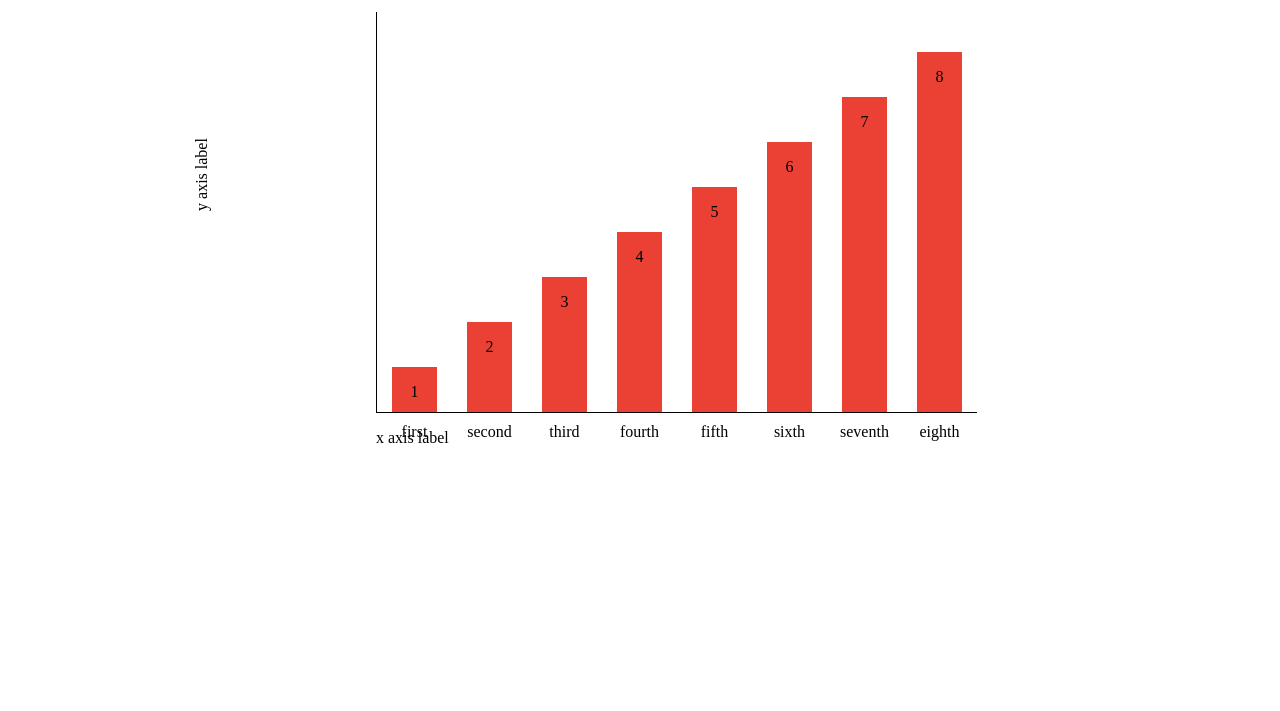
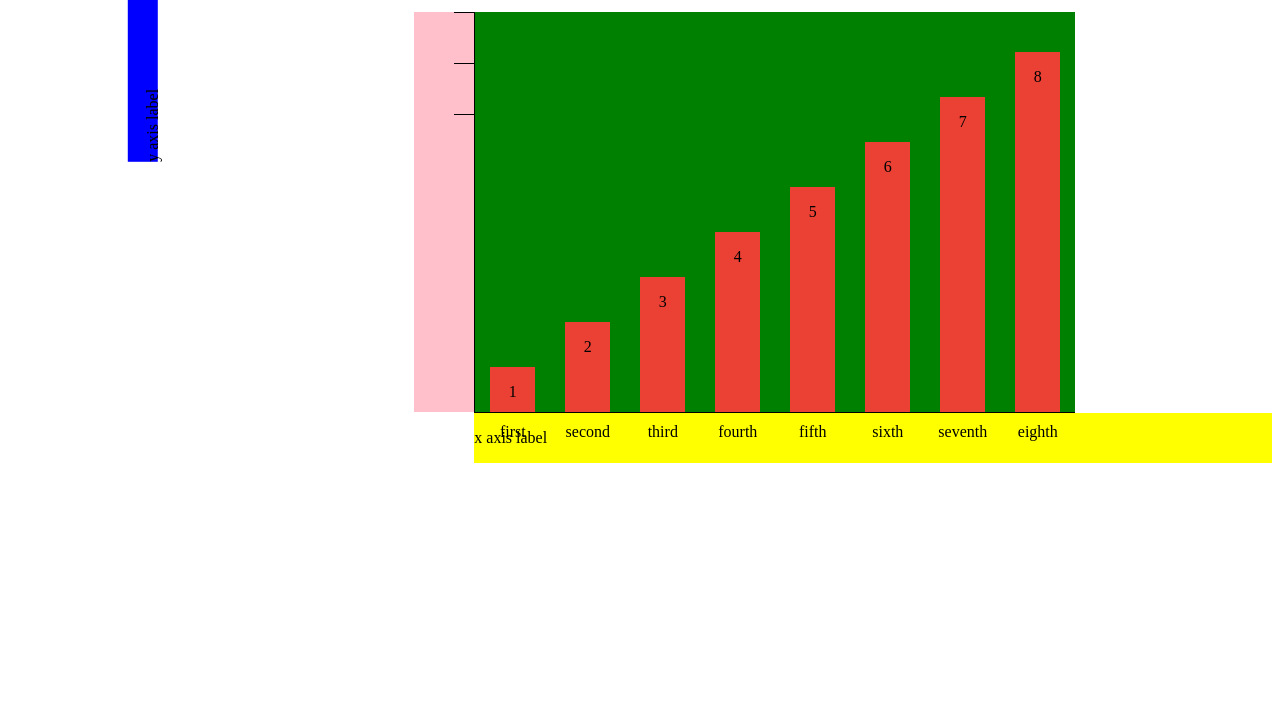
Before and after one commit to sophdubs/bar-chart-project, a website: page index.html in a window 1280 px wide. Shown: the part 89-800 px from the top of the page. Drawn offline with nearby package versions, Linux system fonts and the light colour scheme.

Commit message:
Hard coded some ticks in. Now need to change to have them dynamically generated based on input

```diff
--- a/index.html
+++ b/index.html
@@ -12,10 +12,15 @@
   </header>
   <section class="chart-section">
     <div class="x-axis"></div>
+    <div class="y-axis"></div>
+    <ul class="ticks">
+      <li class="tick"></li>
+      <li class="tick"></li>
+      <li class="tick"></li>
+    </ul>
     <div class="bar-chart">
       <ul class="bar-list"></ul>
     </div>
-    <div class="y-axis"></div>
   </section>
 
 
--- a/index.js
+++ b/index.js
@@ -1,4 +1,15 @@
 let root = document.documentElement;
+
+const findMax = function(data) {
+  let max = 0;
+  for (let i = 0; i < data.length; i++) {
+    if (data[i][1] > max) {
+      max = data[i][1];
+    }
+  }
+  return max;
+};
+
 const drawBarChart = function(data, options, element){
   // Setting width and height of bar chart based on passed in options.
   root.style.setProperty('--height', `${options.height}px`);
@@ -11,7 +22,7 @@ const drawBarChart = function(data, options, element){
 
   for (let i = 0; i < data.length; i++) {
     const barHeight = (data[i][1] * maxHeight) / maxVal;
-    $('.bar-list').append(`<div class="barDiv"><li class="${options.valuePos}" style="height: ${barHeight}px"><p class="value">${data[i][1]}</p><p class="bar-label">${data[i][0]}</p></li></div>`);
+    $('.bar-list').append(`<div class="barDiv"><li class=" bar ${options.valuePos}" style="height: ${barHeight}px"><p class="value">${data[i][1]}</p><p class="bar-label">${data[i][0]}</p></li></div>`);
   }
 
   // Setting width of bars based on data inputs
@@ -54,15 +65,6 @@ const drawBarChart = function(data, options, element){
   // root.style.setProperty('--labelColour', options.labelColour);
 };
 
-const findMax = function(data) {
-  let max = 0;
-  for (let i = 0; i < data.length; i++) {
-    if (data[i][1] > max) {
-      max = data[i][1];
-    }
-  }
-  return max;
-};
 
 const chartData = [['first', 1], ['second', 2], ['third', 3], ['fourth', 4], ['fifth', 5], ['sixth', 6], ['seventh', 7], ['eighth', 8]];
 const chartOptions = {
--- a/styles.css
+++ b/styles.css
@@ -11,9 +11,10 @@
 }
 
 .chart-section {
+  position: relative;
   display: grid;
-  grid-template-areas: 'yAxis chart'
-                        'blank xAxis';
+  grid-template-areas: 'yAxis ticks chart'
+                        'blank blank xAxis';
 }
 
 .bar-chart {
@@ -22,6 +23,24 @@
   border-left: black solid 1px;
   border-bottom: black solid 1px;
   grid-area: chart;
+  background: green;
+}
+
+.ticks {
+  grid-area: ticks;
+  background: pink;
+  list-style-type: none;
+  height: var(--height);
+  width: 20px;
+  position: absolute;
+  right: 0px;
+  margin: 0;
+
+}
+
+.tick {
+  border-top: solid black 1px;
+  height: 50px;
 }
 
 .y-axis {
@@ -29,10 +48,12 @@
   transform: rotate(270deg);
   /* CHANGE THIS LATERRRRR */
   height: 30px;
+  background: blue;
 }
 
 .x-axis {
   grid-area: xAxis;
+  background: yellow;
 }
 
 .bar-list {
@@ -54,7 +75,7 @@
   display: flex;
 }
 
-li {
+.bar {
   position: relative;
   width: var(--barWidth);
   background: var(--barColour);
@@ -69,6 +90,7 @@ li {
   color: var(--valueColour);
 }
 
+/* Change this to be a fraction/percentage of the graph height */
 .bar-label {
   position: absolute;
   bottom: -45px;
```
